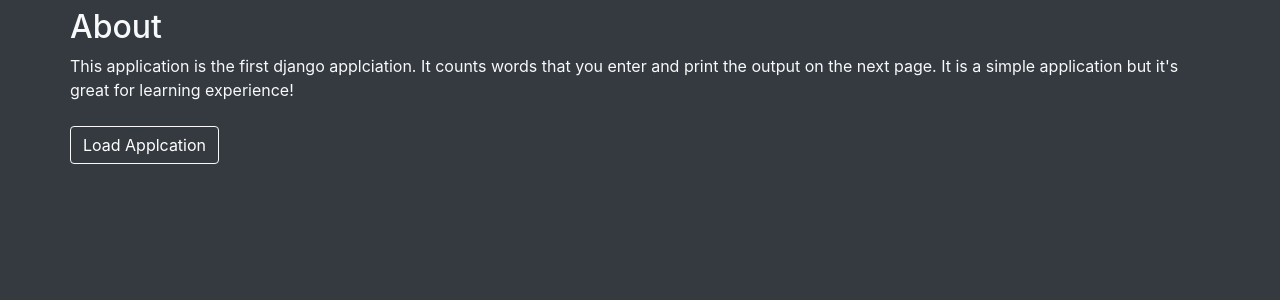
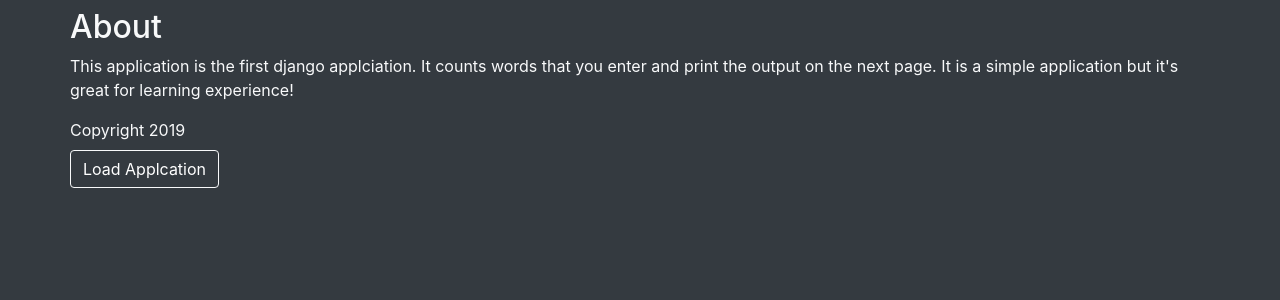
Before and after one commit to Usama-Taj/wordcount, a Django app: page /about in a window 1280 px wide. Shown: the top 300 px of the page. Run offline with Django 3.2, Linux system fonts and the light colour scheme; some libraries are stand-ins or nearby versions.

Commit message:
Copyright on year 2019

```diff
--- a/templates/about.html
+++ b/templates/about.html
@@ -16,6 +16,7 @@
       <h2 class="text-center">About</h2>
       <br>
       <p>This application is the first django applciation. It counts words that you enter and print the output on the next page. It is a simple application but it's great for learning experience!</p>
+      Copyright 2019
     </div>
     <div class="row my-2">
       <a href="{% url 'home' %}" class="btn btn-dark border border-light">Load Applcation</a>
```
